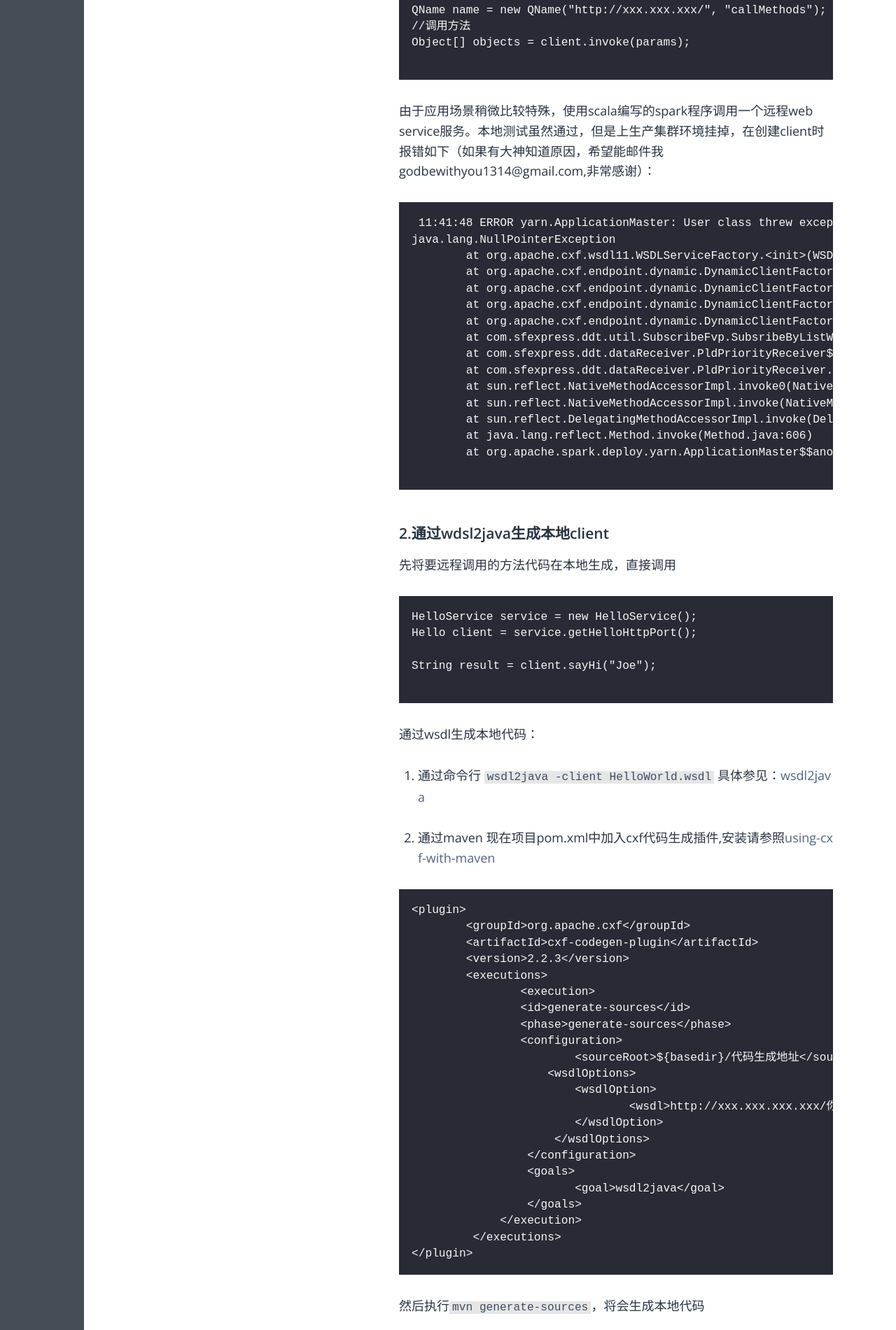
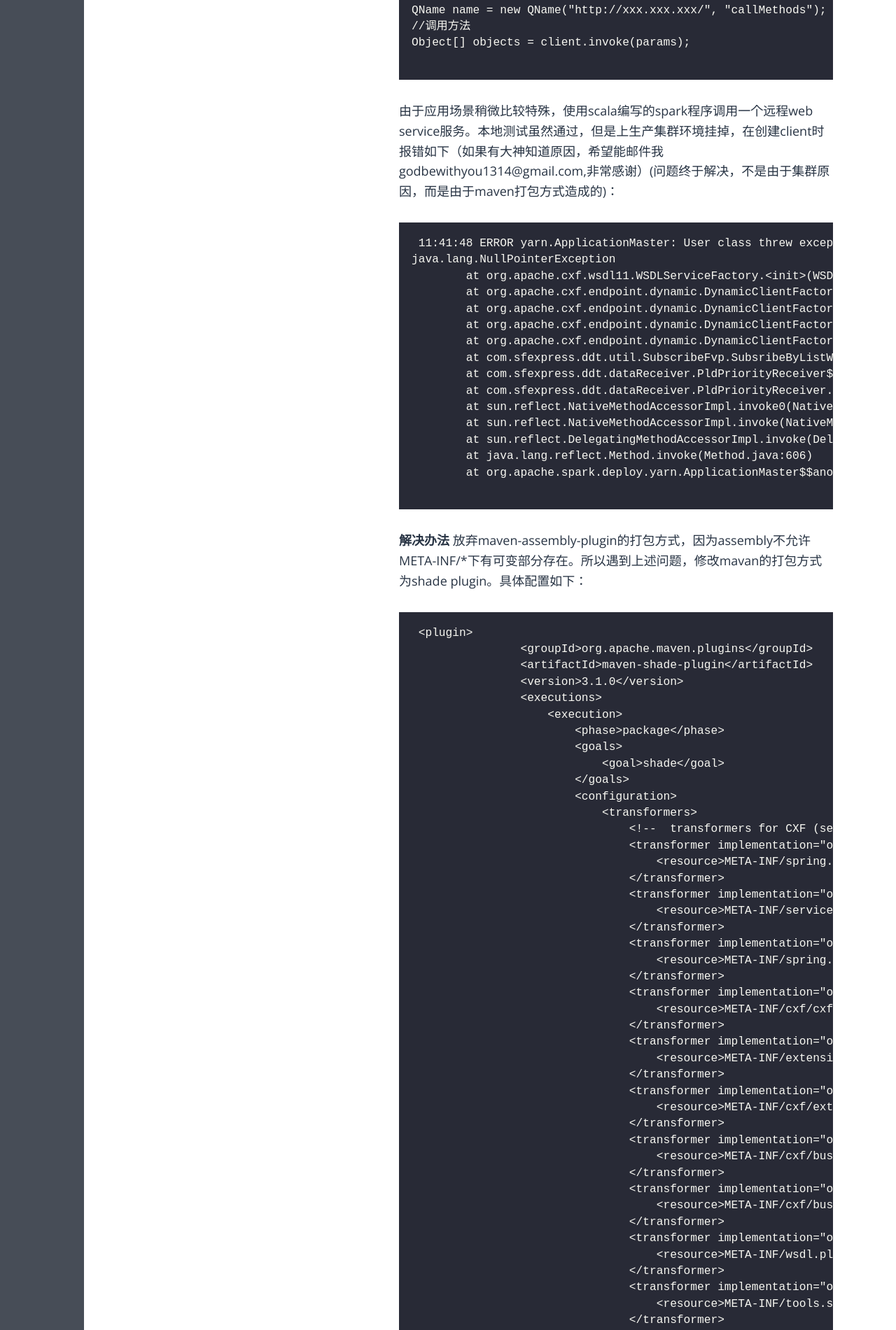
Before and after one commit to HywelZhang/hywelzhang.github.io, a Jekyll site: the page built from _posts/杂记/2017-08-28-WebService-WebService调用.markdown, in a window 1280 px wide. Shown: the part 2031-3932 px from the top of the page at 70% size. Built offline with Jekyll 4.4.1, drawn with Linux system fonts in a browser that asks for light colours; some web fonts are replaced; some of the changed text lies outside the part shown.

Commit message:
modify webservice

````diff
--- a/_posts/杂记/2017-08-28-WebService-WebService调用.markdown
+++ b/_posts/杂记/2017-08-28-WebService-WebService调用.markdown
@@ -52,7 +52,7 @@ Object[] objects = client.invoke(params);
 
 ```
 
-由于应用场景稍微比较特殊，使用scala编写的spark程序调用一个远程web service服务。本地测试虽然通过，但是上生产集群环境挂掉，在创建client时报错如下（如果有大神知道原因，希望能邮件我 godbewithyou1314@gmail.com,非常感谢）：
+由于应用场景稍微比较特殊，使用scala编写的spark程序调用一个远程web service服务。本地测试虽然通过，但是上生产集群环境挂掉，在创建client时报错如下（如果有大神知道原因，希望能邮件我 godbewithyou1314@gmail.com,非常感谢）(问题终于解决，不是由于集群原因，而是由于maven打包方式造成的)：
 ```
  11:41:48 ERROR yarn.ApplicationMaster: User class threw exception: java.lang.NullPointerException
 java.lang.NullPointerException
@@ -72,14 +72,87 @@ java.lang.NullPointerException
 
 ```
 
+**解决办法**
+放弃maven-assembly-plugin的打包方式，因为assembly不允许META-INF/\*下有可变部分存在。所以遇到上述问题，修改mavan的打包方式为shade plugin。具体配置如下：
+
+```
+ <plugin>
+                <groupId>org.apache.maven.plugins</groupId>
+                <artifactId>maven-shade-plugin</artifactId>
+                <version>3.1.0</version>
+                <executions>
+                    <execution>
+                        <phase>package</phase>
+                        <goals>
+                            <goal>shade</goal>
+                        </goals>
+                        <configuration>
+                            <transformers>
+                                <!--  transformers for CXF (see http://stackoverflow.com/a/9069435/61298) -->
+                                <transformer implementation="org.apache.maven.plugins.shade.resource.AppendingTransformer">
+                                    <resource>META-INF/spring.handlers</resource>
+                                </transformer>
+                                <transformer implementation="org.apache.maven.plugins.shade.resource.AppendingTransformer">
+                                    <resource>META-INF/services/com.sun.tools.xjc.Plugin</resource>
+                                </transformer>
+                                <transformer implementation="org.apache.maven.plugins.shade.resource.AppendingTransformer">
+                                    <resource>META-INF/spring.schemas</resource>
+                                </transformer>
+                                <transformer implementation="org.apache.maven.plugins.shade.resource.AppendingTransformer">
+                                    <resource>META-INF/cxf/cxf.extension</resource>
+                                </transformer>
+                                <transformer implementation="org.apache.maven.plugins.shade.resource.XmlAppendingTransformer">
+                                    <resource>META-INF/extensions.xml</resource>
+                                </transformer>
+                                <transformer implementation="org.apache.maven.plugins.shade.resource.XmlAppendingTransformer">
+                                    <resource>META-INF/cxf/extensions.xml</resource>
+                                </transformer>
+                                <transformer implementation="org.apache.maven.plugins.shade.resource.AppendingTransformer">
+                                    <resource>META-INF/cxf/bus-extensions.txt</resource>
+                                </transformer>
+                                <transformer implementation="org.apache.maven.plugins.shade.resource.XmlAppendingTransformer">
+                                    <resource>META-INF/cxf/bus-extensions.xml</resource>
+                                </transformer>
+                                <transformer implementation="org.apache.maven.plugins.shade.resource.XmlAppendingTransformer">
+                                    <resource>META-INF/wsdl.plugin.xml</resource>
+                                </transformer>
+                                <transformer implementation="org.apache.maven.plugins.shade.resource.XmlAppendingTransformer">
+                                    <resource>META-INF/tools.service.validator.xml</resource>
+                                </transformer>
+                                <transformer implementation="org.apache.maven.plugins.shade.resource.XmlAppendingTransformer">
+                                    <resource>META-INF/cxf/java2wsbeans.xml</resource>
+                                </transformer>
+                            </transformers>
+							<!--移除META-INF下这些文件，防止出现Invalid signature file digest for Manifest main attributes（不可用的数字签名）错误-->
+                            <filters>
+                                <filter>
+                                    <artifact>*:*</artifact>
+                                    <excludes>
+                                        <exclude>META-INF/*.SF</exclude>
+                                        <exclude>META-INF/*.DSA</exclude>
+                                        <exclude>META-INF/*.RSA</exclude>
+                                    </excludes>
+                                </filter>
+                            </filters>
+                        </configuration>
+                    </execution>
+                </executions>
+            </plugin>
+```
+
 ### 2.通过wdsl2java生成本地client
 
 先将要远程调用的方法代码在本地生成，直接调用
+
 ```
-HelloService service = new HelloService();
-Hello client = service.getHelloHttpPort();
+ //生成的代码中，你需要调用的服务类
+ SubscriberService sub = new SubscriberService(url,qName);
+ //获取实例对象
+ ISubscriber subscriber = (ISubscriber)sub.getSubscriberServiceImplPort();
+ //调用方法
+ subscriber.Subscribe(params);
 
-String result = client.sayHi("Joe");
+ //其他也类似，就是直接调用生成的客户端类，进行需要的方法调用
 
 ```
 
@@ -117,3 +190,16 @@ String result = client.sayHi("Joe");
 ```
 
 然后执行`mvn generate-sources`，将会生成本地代码
+
+### 3.jaxwsproxy方式（也需要先生成客户端代码）
+
+```
+JaxWsProxyFactoryBean factory = new JaxWsProxyFactoryBean();
+//register WebService interface
+factory.setServiceClass(ISubscriber.class);
+//set webservice publish address to factory.
+factory.setAddress("wsdl地址");
+ISubscriber subscriber = (ISubscriber) factory.create();
+subscriber.Subscribe(params);
+
+```
````
